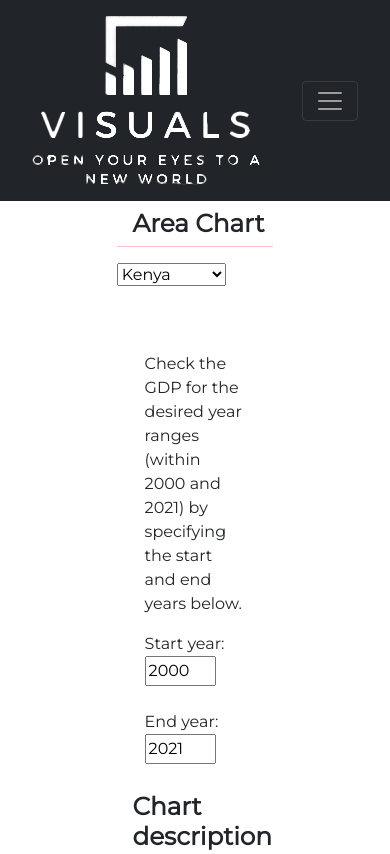
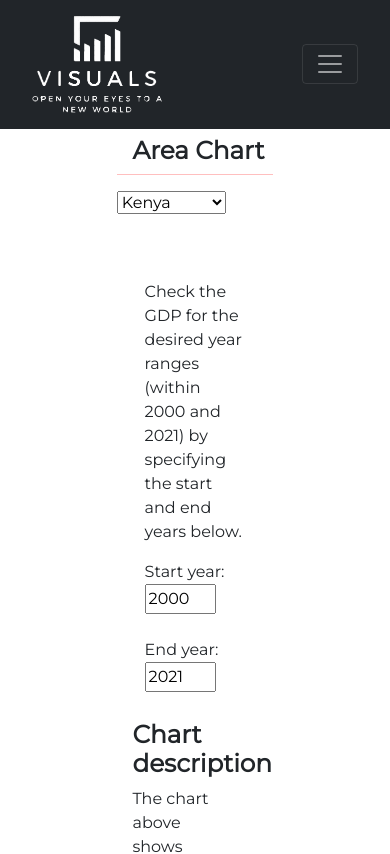
Before and after one commit to m-musila/ip2-repo, a plain HTML site: page html/visulazation.html in a window 390 px wide. Shown: the top 854 px of the page. Drawn offline with nearby package versions, Linux system fonts and the light colour scheme; no server answers.

Commit message:
Update visualization_1.css

```diff
--- a/css/visualization_1.css
+++ b/css/visualization_1.css
@@ -153,6 +153,11 @@ h2 {
 
 /* ***************************** mobile-view styles ***************************** */
 @media screen and (max-width: 500px) {
+    .logo {
+        width:40%;
+        height: auto;
+    }
+
     .chartBox {
         width: 90%;
         margin-left: 5%;
```
